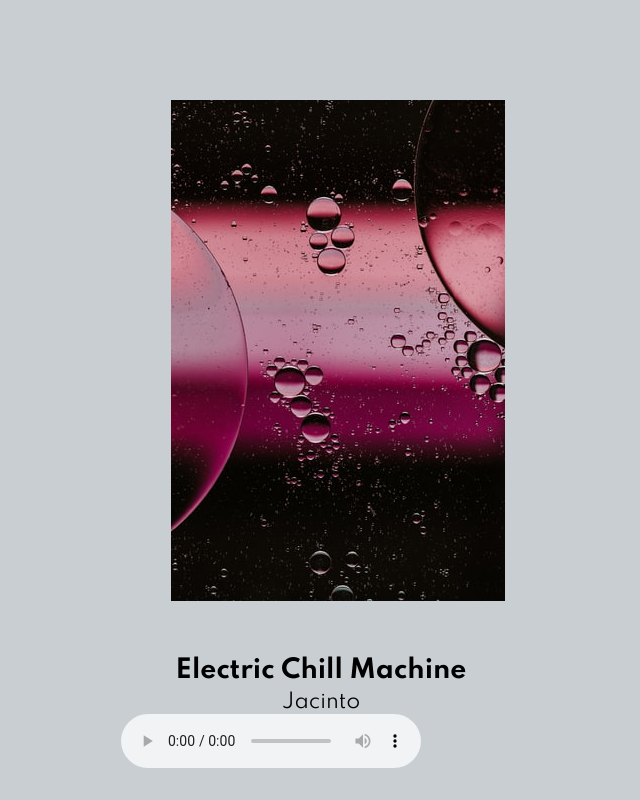
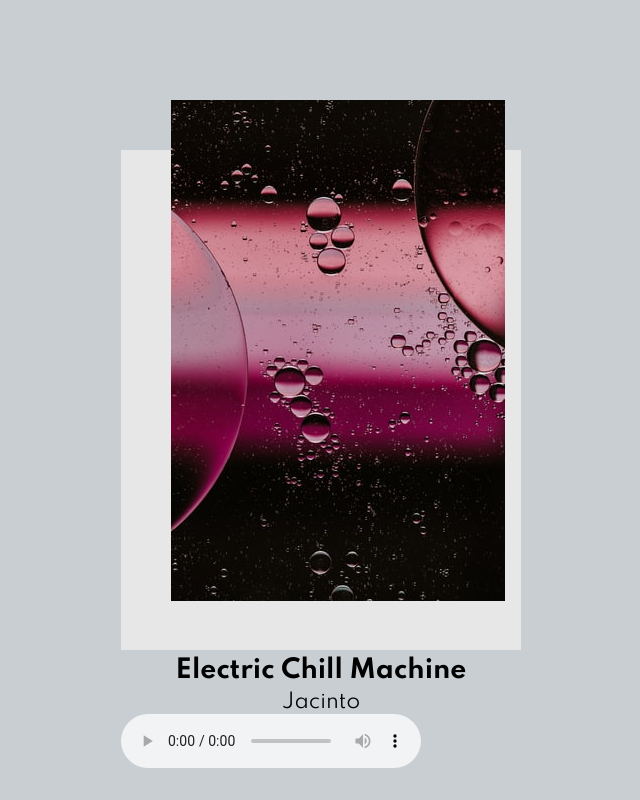
Before and after one commit to Erehmaryann/music_player, a plain HTML site: page index.html in a window 1280 px wide. Shown: the whole page, without its empty margins (319-959 px from the left). Drawn offline with Linux system fonts and the light colour scheme.

Commit message:
added background color to player container

```diff
--- a/style.css
+++ b/style.css
@@ -20,6 +20,7 @@ body {
 .player-container {
   height: 500px;
   width: 400px;
+  background: #e7e7e7;
 }
 
 .img-container {
```
